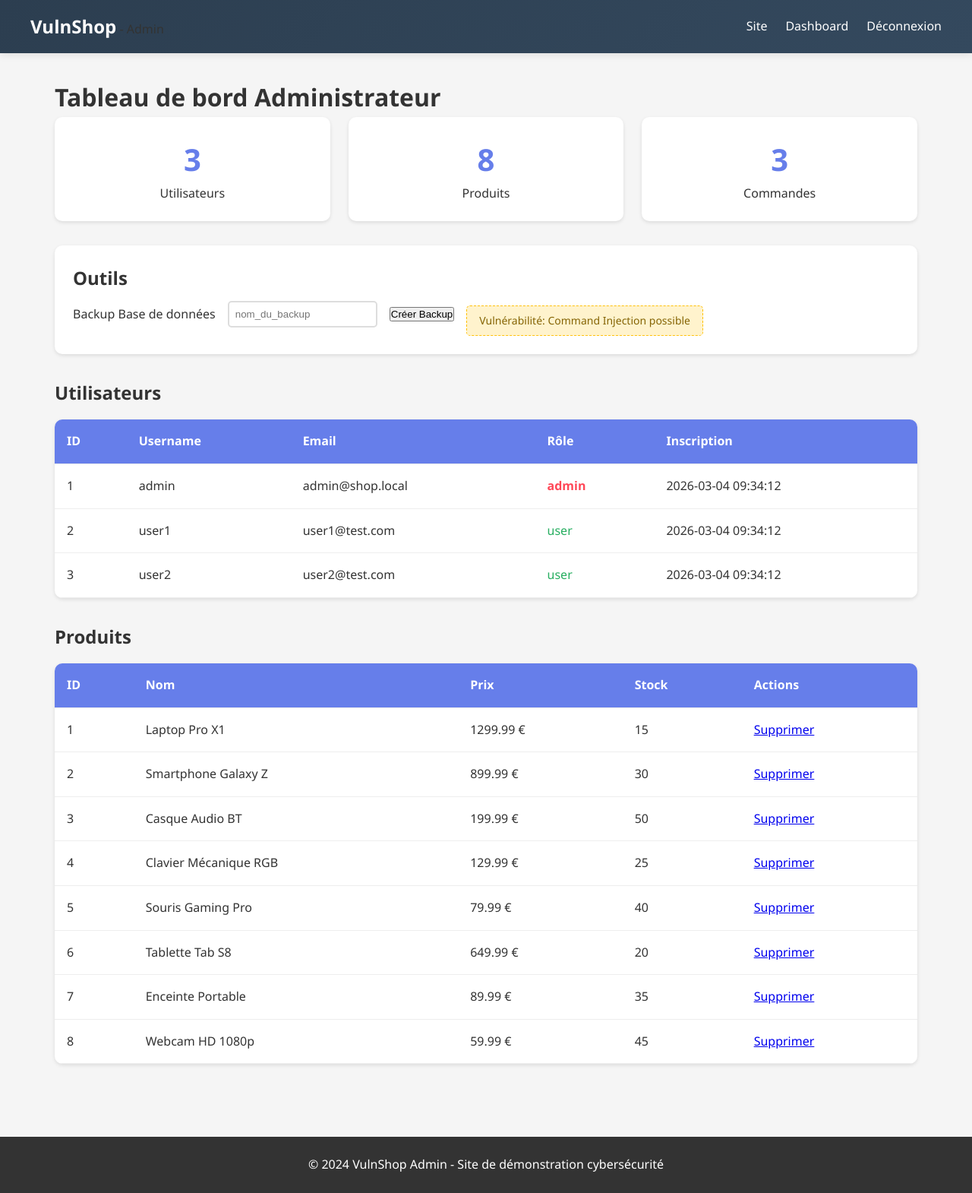
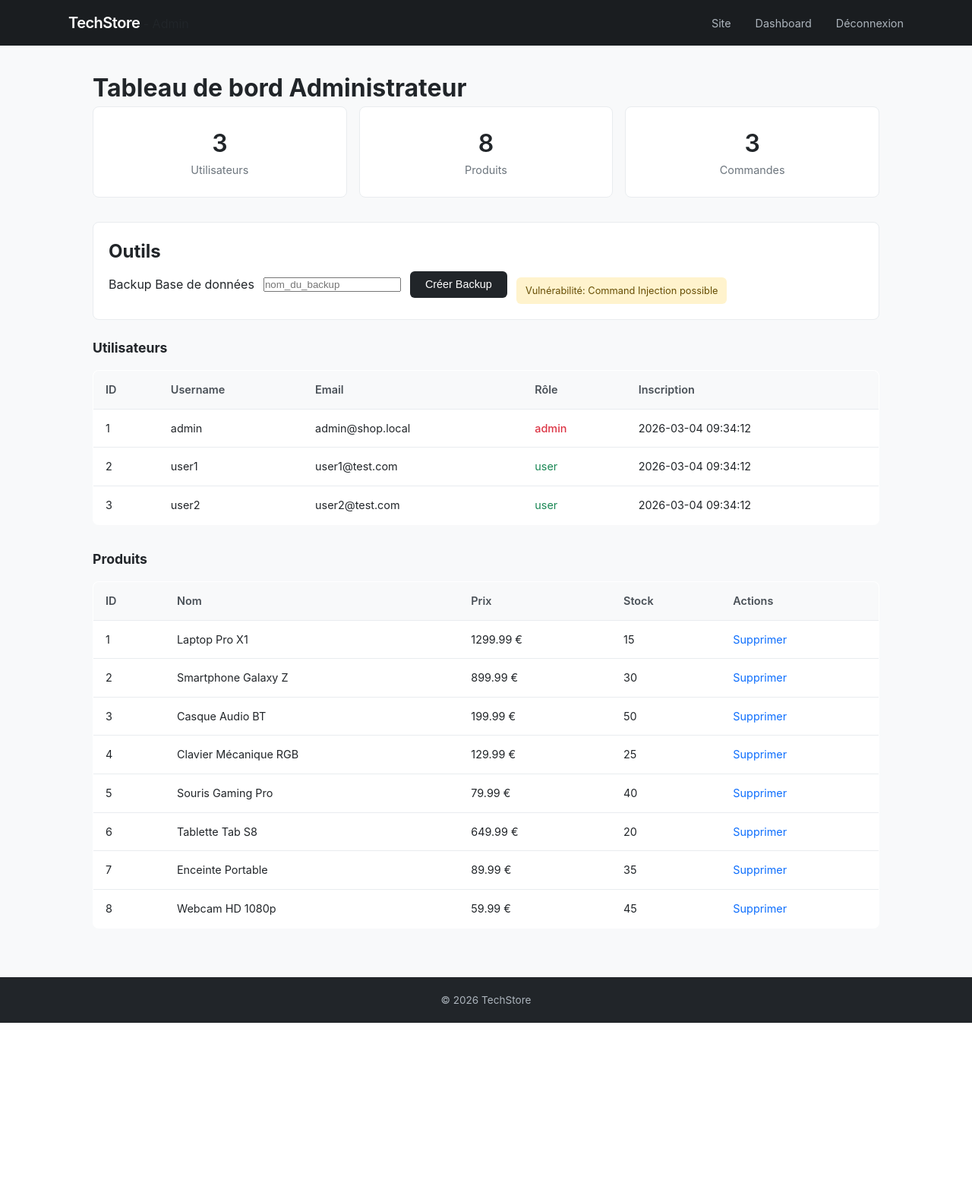
Before and after one commit to xKingsidex/Pedagogie_Web, a PHP site: page /admin/dashboard.php in a window 1280 px wide. Shown: the whole page at 76% size. After the commit the page ends 1346 px from the top, so only its background shows below. Run offline with PHP 8.4, Linux system fonts and the light colour scheme; a user stored in the database is signed in; data comes from the database, SQL or seed files in the repository.

Commit message:
Improve design: cleaner UI, rename to TechStore, update to 2026
- Modern minimalist CSS with neutral colors
- Sticky header, subtle shadows, clean typography
- Removed obvious hints for more realistic appearance
- Renamed VulnShop to TechStore

```diff
--- a/vulnerable_shop/admin/dashboard.php
+++ b/vulnerable_shop/admin/dashboard.php
@@ -72,13 +72,13 @@ $products_result = mysqli_query($conn, "SELECT * FROM products");
 <head>
     <meta charset="UTF-8">
     <meta name="viewport" content="width=device-width, initial-scale=1.0">
-    <title>Admin Dashboard - VulnShop</title>
+    <title>Admin Dashboard - TechStore</title>
     <link rel="stylesheet" href="../assets/css/style.css">
 </head>
 <body>
     <header class="admin-header">
         <nav>
-            <div class="logo"><a href="../index.php">VulnShop</a> - <span>Admin</span></div>
+            <div class="logo"><a href="../index.php">TechStore</a> - <span>Admin</span></div>
             <ul class="nav-links">
                 <li><a href="../index.php">Site</a></li>
                 <li><a href="dashboard.php">Dashboard</a></li>
@@ -188,7 +188,7 @@ $products_result = mysqli_query($conn, "SELECT * FROM products");
     </main>
 
     <footer>
-        <p>&copy; 2024 VulnShop Admin - Site de démonstration cybersécurité</p>
+        <p>&copy; 2026 TechStore</p>
     </footer>
 </body>
 </html>
--- a/vulnerable_shop/assets/css/style.css
+++ b/vulnerable_shop/assets/css/style.css
@@ -1,8 +1,3 @@
-/* =====================================================
-   VULNERABLE SHOP - STYLES CSS
-   Site de démonstration cybersécurité
-   ===================================================== */
-
 * {
     margin: 0;
     padding: 0;
@@ -10,204 +5,233 @@
 }
 
 body {
-    font-family: 'Segoe UI', Tahoma, Geneva, Verdana, sans-serif;
-    line-height: 1.6;
-    color: #333;
-    background-color: #f5f5f5;
+    font-family: -apple-system, BlinkMacSystemFont, 'Segoe UI', Roboto, sans-serif;
+    background: #f8f9fa;
+    color: #212529;
+    line-height: 1.5;
 }
 
-/* Navigation */
+a { color: #0d6efd; text-decoration: none; }
+a:hover { text-decoration: underline; }
+
+/* Header */
 header {
-    background: linear-gradient(135deg, #667eea 0%, #764ba2 100%);
-    padding: 1rem 2rem;
-    box-shadow: 0 2px 10px rgba(0,0,0,0.1);
+    background: #212529;
+    padding: 0 2rem;
+    position: sticky;
+    top: 0;
+    z-index: 100;
 }
 
 nav {
+    max-width: 1100px;
+    margin: 0 auto;
     display: flex;
     justify-content: space-between;
     align-items: center;
-    max-width: 1200px;
-    margin: 0 auto;
+    height: 60px;
 }
 
 .logo a {
-    color: white;
-    text-decoration: none;
-    font-size: 1.5rem;
-    font-weight: bold;
+    color: #fff;
+    font-size: 1.25rem;
+    font-weight: 600;
+    letter-spacing: -0.5px;
 }
 
 .nav-links {
     display: flex;
     list-style: none;
-    gap: 1.5rem;
+    gap: 2rem;
 }
 
 .nav-links a {
-    color: white;
-    text-decoration: none;
-    transition: opacity 0.3s;
+    color: #adb5bd;
+    font-size: 0.9rem;
+    transition: color 0.2s;
 }
 
-.nav-links a:hover {
-    opacity: 0.8;
+.nav-links a:hover { color: #fff; text-decoration: none; }
+
+.admin-link {
+    color: #dc3545 !important;
+    font-weight: 500;
 }
 
-.admin-link {
-    background: #ff4757;
-    padding: 0.5rem 1rem;
-    border-radius: 5px;
+/* Main */
+main {
+    max-width: 1100px;
+    margin: 0 auto;
+    padding: 2rem;
+    min-height: calc(100vh - 140px);
 }
 
-/* Main Content */
-main {
-    max-width: 1200px;
-    margin: 0 auto;
-    padding: 2rem;
-    min-height: calc(100vh - 200px);
-}
-
-/* Hero Section */
+/* Hero */
 .hero {
     text-align: center;
-    padding: 3rem 2rem;
-    background: white;
-    border-radius: 10px;
+    padding: 4rem 2rem;
+    background: #fff;
+    border-radius: 8px;
     margin-bottom: 2rem;
-    box-shadow: 0 2px 5px rgba(0,0,0,0.1);
+    border: 1px solid #e9ecef;
 }
 
 .hero h1 {
-    color: #667eea;
+    font-size: 2rem;
+    font-weight: 600;
     margin-bottom: 0.5rem;
 }
 
-/* Search Form */
+.hero p { color: #6c757d; }
+
+/* Search */
 .search-form {
     display: flex;
     gap: 0.5rem;
     justify-content: center;
     margin-top: 1.5rem;
+    max-width: 400px;
+    margin-left: auto;
+    margin-right: auto;
 }
 
 .search-form input {
-    padding: 0.75rem 1rem;
-    border: 2px solid #ddd;
-    border-radius: 5px;
-    width: 300px;
-    font-size: 1rem;
+    flex: 1;
+    padding: 0.6rem 1rem;
+    border: 1px solid #dee2e6;
+    border-radius: 6px;
+    font-size: 0.9rem;
 }
 
-.search-form button {
-    padding: 0.75rem 1.5rem;
-    background: #667eea;
-    color: white;
-    border: none;
-    border-radius: 5px;
-    cursor: pointer;
-    transition: background 0.3s;
+.search-form input:focus {
+    outline: none;
+    border-color: #0d6efd;
 }
 
-.search-form button:hover {
-    background: #5a6fd6;
+/* Buttons */
+.btn, button[type="submit"] {
+    padding: 0.6rem 1.25rem;
+    background: #212529;
+    color: #fff;
+    border: none;
+    border-radius: 6px;
+    font-size: 0.9rem;
+    cursor: pointer;
+    transition: background 0.2s;
 }
 
+.btn:hover, button[type="submit"]:hover {
+    background: #343a40;
+    text-decoration: none;
+    color: #fff;
+}
+
+.btn-primary { background: #0d6efd; }
+.btn-primary:hover { background: #0b5ed7; }
+
 /* Products Grid */
+.featured-products h2, .products-page h2 {
+    font-size: 1.25rem;
+    margin-bottom: 1.5rem;
+    font-weight: 600;
+}
+
 .products-grid {
     display: grid;
-    grid-template-columns: repeat(auto-fill, minmax(250px, 1fr));
+    grid-template-columns: repeat(auto-fill, minmax(240px, 1fr));
     gap: 1.5rem;
-    margin-top: 1.5rem;
 }
 
 .product-card {
-    background: white;
-    border-radius: 10px;
-    padding: 1.5rem;
-    box-shadow: 0 2px 5px rgba(0,0,0,0.1);
-    transition: transform 0.3s;
+    background: #fff;
+    border-radius: 8px;
+    padding: 1.25rem;
+    border: 1px solid #e9ecef;
+    transition: box-shadow 0.2s;
 }
 
 .product-card:hover {
-    transform: translateY(-5px);
+    box-shadow: 0 4px 12px rgba(0,0,0,0.08);
 }
 
 .product-card .product-image {
-    height: 150px;
-    background: #f0f0f0;
-    border-radius: 5px;
+    height: 140px;
+    background: #f8f9fa;
+    border-radius: 6px;
     display: flex;
     align-items: center;
     justify-content: center;
     margin-bottom: 1rem;
-}
-
-.product-card .product-image img {
-    max-width: 100%;
-    max-height: 100%;
-    object-fit: contain;
+    font-size: 2rem;
+    color: #adb5bd;
 }
 
 .product-card h3 {
-    margin-bottom: 0.5rem;
-    color: #333;
+    font-size: 1rem;
+    font-weight: 500;
+    margin-bottom: 0.25rem;
 }
 
 .product-card .price {
-    color: #667eea;
-    font-size: 1.25rem;
-    font-weight: bold;
-    margin-bottom: 0.5rem;
+    font-size: 1.1rem;
+    font-weight: 600;
+    color: #212529;
 }
 
-.product-card .category {
-    color: #666;
-    font-size: 0.875rem;
+.product-card .category, .product-card .stock {
+    font-size: 0.8rem;
+    color: #6c757d;
 }
 
-.product-card .stock {
-    color: #27ae60;
-    font-size: 0.875rem;
+.product-card .btn {
+    margin-top: 1rem;
+    width: 100%;
+    text-align: center;
 }
 
-/* Buttons */
-.btn {
-    display: inline-block;
-    padding: 0.5rem 1rem;
-    background: #667eea;
-    color: white;
-    text-decoration: none;
-    border-radius: 5px;
-    border: none;
-    cursor: pointer;
-    transition: background 0.3s;
-    font-size: 0.875rem;
+/* Filters */
+.filters {
+    background: #fff;
+    padding: 1rem 1.25rem;
+    border-radius: 8px;
+    margin-bottom: 1.5rem;
+    border: 1px solid #e9ecef;
 }
 
-.btn:hover {
-    background: #5a6fd6;
+.filters form {
+    display: flex;
+    gap: 0.75rem;
+    flex-wrap: wrap;
+    align-items: center;
 }
 
-.btn-primary {
-    padding: 0.75rem 1.5rem;
-    font-size: 1rem;
+.filters select, .filters input {
+    padding: 0.5rem 0.75rem;
+    border: 1px solid #dee2e6;
+    border-radius: 6px;
+    font-size: 0.9rem;
+}
+
+.search-result {
+    color: #6c757d;
+    margin-bottom: 1rem;
+    font-size: 0.9rem;
 }
 
 /* Auth Forms */
 .auth-form {
-    max-width: 400px;
-    margin: 2rem auto;
-    background: white;
+    max-width: 360px;
+    margin: 3rem auto;
+    background: #fff;
     padding: 2rem;
-    border-radius: 10px;
-    box-shadow: 0 2px 5px rgba(0,0,0,0.1);
+    border-radius: 8px;
+    border: 1px solid #e9ecef;
 }
 
 .auth-form h2 {
+    font-size: 1.5rem;
     text-align: center;
     margin-bottom: 1.5rem;
-    color: #667eea;
 }
 
 .form-group {
@@ -216,25 +240,26 @@ main {
 
 .form-group label {
     display: block;
-    margin-bottom: 0.5rem;
-    color: #333;
+    margin-bottom: 0.4rem;
+    font-size: 0.9rem;
+    font-weight: 500;
 }
 
 .form-group input[type="text"],
 .form-group input[type="email"],
 .form-group input[type="password"],
+.form-group input[type="number"],
 .form-group textarea {
     width: 100%;
-    padding: 0.75rem;
-    border: 2px solid #ddd;
-    border-radius: 5px;
-    font-size: 1rem;
+    padding: 0.6rem 0.75rem;
+    border: 1px solid #dee2e6;
+    border-radius: 6px;
+    font-size: 0.9rem;
 }
 
-.form-group input:focus,
-.form-group textarea:focus {
-    border-color: #667eea;
+.form-group input:focus, .form-group textarea:focus {
     outline: none;
+    border-color: #0d6efd;
 }
 
 .form-group.checkbox {
@@ -243,65 +268,51 @@ main {
     gap: 0.5rem;
 }
 
-.form-group.checkbox input {
-    width: auto;
-}
+.form-group.checkbox input { width: auto; }
 
-.auth-form button {
-    width: 100%;
-    margin-top: 1rem;
-}
+.auth-form button { width: 100%; margin-top: 0.5rem; }
 
 .auth-link {
     text-align: center;
     margin-top: 1rem;
-}
-
-.auth-link a {
-    color: #667eea;
+    font-size: 0.9rem;
+    color: #6c757d;
 }
 
 /* Messages */
-.error-message {
-    background: #ffe6e6;
-    color: #c0392b;
-    padding: 1rem;
-    border-radius: 5px;
+.error-message, .error {
+    background: #f8d7da;
+    color: #842029;
+    padding: 0.75rem 1rem;
+    border-radius: 6px;
     margin-bottom: 1rem;
-    border-left: 4px solid #c0392b;
+    font-size: 0.9rem;
 }
 
 .success-message {
-    background: #e6ffe6;
-    color: #27ae60;
-    padding: 1rem;
-    border-radius: 5px;
+    background: #d1e7dd;
+    color: #0f5132;
+    padding: 0.75rem 1rem;
+    border-radius: 6px;
     margin-bottom: 1rem;
-    border-left: 4px solid #27ae60;
+    font-size: 0.9rem;
 }
 
-/* Hints for attackers */
 .hint {
     background: #fff3cd;
-    color: #856404;
-    padding: 0.5rem 1rem;
-    border-radius: 5px;
-    font-size: 0.875rem;
+    color: #664d03;
+    padding: 0.5rem 0.75rem;
+    border-radius: 6px;
+    font-size: 0.8rem;
     margin-top: 1rem;
-    border: 1px dashed #ffc107;
-}
-
-.warning {
-    color: #ff4757;
-    font-weight: bold;
 }
 
 /* Product Detail */
 .product-detail {
-    background: white;
-    border-radius: 10px;
+    background: #fff;
+    border-radius: 8px;
     padding: 2rem;
-    box-shadow: 0 2px 5px rgba(0,0,0,0.1);
+    border: 1px solid #e9ecef;
 }
 
 .product-info {
@@ -312,262 +323,193 @@ main {
 }
 
 .product-image-large {
-    background: #f0f0f0;
-    border-radius: 10px;
-    height: 300px;
+    background: #f8f9fa;
+    border-radius: 8px;
+    height: 280px;
     display: flex;
     align-items: center;
     justify-content: center;
+    font-size: 3rem;
+    color: #adb5bd;
 }
 
 .product-details h1 {
-    color: #333;
-    margin-bottom: 1rem;
+    font-size: 1.5rem;
+    margin-bottom: 0.5rem;
 }
 
 .product-details .price {
-    font-size: 2rem;
-    color: #667eea;
-    font-weight: bold;
+    font-size: 1.75rem;
+    font-weight: 600;
 }
 
 .product-details .description {
-    color: #666;
+    color: #6c757d;
     margin: 1rem 0;
 }
 
+.add-to-cart {
+    display: flex;
+    gap: 0.5rem;
+    margin-top: 1.5rem;
+}
+
+.add-to-cart input { width: 80px; }
+
 /* Comments */
 .comments-section {
-    border-top: 1px solid #eee;
+    border-top: 1px solid #e9ecef;
     padding-top: 2rem;
+    margin-top: 2rem;
 }
 
 .comments-section h3 {
+    font-size: 1.1rem;
     margin-bottom: 1rem;
-}
-
-.comment-form {
-    margin-bottom: 2rem;
 }
 
 .comment-form textarea {
     width: 100%;
-    height: 100px;
-    padding: 1rem;
-    border: 2px solid #ddd;
-    border-radius: 5px;
+    height: 80px;
+    padding: 0.75rem;
+    border: 1px solid #dee2e6;
+    border-radius: 6px;
     resize: vertical;
     margin-bottom: 0.5rem;
 }
 
 .comment {
-    background: #f9f9f9;
+    background: #f8f9fa;
     padding: 1rem;
-    border-radius: 5px;
-    margin-bottom: 1rem;
+    border-radius: 6px;
+    margin-bottom: 0.75rem;
 }
 
 .comment-header {
     display: flex;
     justify-content: space-between;
     margin-bottom: 0.5rem;
+    font-size: 0.85rem;
 }
 
-.comment-header strong {
-    color: #667eea;
+.comment-header strong { color: #212529; }
+.comment-header .date { color: #adb5bd; }
+.comment-content { font-size: 0.9rem; }
+
+/* Tables */
+table {
+    width: 100%;
+    border-collapse: collapse;
+    background: #fff;
+    border-radius: 8px;
+    overflow: hidden;
+    border: 1px solid #e9ecef;
 }
 
-.comment-header .date {
-    color: #999;
-    font-size: 0.875rem;
+th, td {
+    padding: 0.875rem 1rem;
+    text-align: left;
+    border-bottom: 1px solid #e9ecef;
+    font-size: 0.9rem;
 }
 
-/* Orders */
-.orders-page table,
-.admin-table {
-    width: 100%;
-    border-collapse: collapse;
-    background: white;
-    border-radius: 10px;
-    overflow: hidden;
-    box-shadow: 0 2px 5px rgba(0,0,0,0.1);
+th {
+    background: #f8f9fa;
+    font-weight: 600;
+    color: #495057;
 }
 
-.orders-page th,
-.orders-page td,
-.admin-table th,
-.admin-table td {
-    padding: 1rem;
-    text-align: left;
-    border-bottom: 1px solid #eee;
+.status-pending { color: #e67700; }
+.status-shipped { color: #0d6efd; }
+.status-delivered { color: #198754; }
+
+.order-detail-box {
+    background: #fff;
+    padding: 1.5rem;
+    border-radius: 8px;
+    margin-bottom: 1.5rem;
+    border: 1px solid #e9ecef;
+    border-left: 3px solid #0d6efd;
 }
 
-.orders-page th,
-.admin-table th {
-    background: #667eea;
-    color: white;
+/* Profile */
+.profile-page { max-width: 500px; margin: 0 auto; }
+
+.profile-info, .profile-form {
+    background: #fff;
+    padding: 1.5rem;
+    border-radius: 8px;
+    margin-bottom: 1rem;
+    border: 1px solid #e9ecef;
 }
 
-.status-pending { color: #f39c12; }
-.status-shipped { color: #3498db; }
-.status-delivered { color: #27ae60; }
-
-.order-detail-box {
-    background: white;
-    padding: 1.5rem;
-    border-radius: 10px;
-    margin-bottom: 2rem;
-    box-shadow: 0 2px 5px rgba(0,0,0,0.1);
-    border-left: 4px solid #667eea;
-}
-
-/* Filters */
-.filters {
-    background: white;
-    padding: 1rem;
-    border-radius: 10px;
-    margin-bottom: 1.5rem;
-    box-shadow: 0 2px 5px rgba(0,0,0,0.1);
-}
-
-.filters form {
-    display: flex;
-    gap: 1rem;
-    flex-wrap: wrap;
-    align-items: center;
-}
-
-.filters select {
-    padding: 0.75rem;
-    border: 2px solid #ddd;
-    border-radius: 5px;
-    font-size: 1rem;
-}
-
-.search-result {
-    color: #666;
-    margin-bottom: 1rem;
-}
-
-/* Admin Styles */
-.admin-header {
-    background: linear-gradient(135deg, #2c3e50 0%, #34495e 100%);
-}
-
-.admin-main {
-    padding: 2rem;
-}
+/* Admin */
+.admin-header { background: #1a1d20; }
 
 .stats-grid {
     display: grid;
     grid-template-columns: repeat(3, 1fr);
-    gap: 1.5rem;
+    gap: 1rem;
     margin-bottom: 2rem;
 }
 
 .stat-card {
-    background: white;
+    background: #fff;
     padding: 1.5rem;
-    border-radius: 10px;
+    border-radius: 8px;
     text-align: center;
-    box-shadow: 0 2px 5px rgba(0,0,0,0.1);
+    border: 1px solid #e9ecef;
 }
 
 .stat-card h3 {
-    font-size: 2.5rem;
-    color: #667eea;
+    font-size: 2rem;
+    font-weight: 600;
 }
 
-.admin-section {
-    margin-bottom: 2rem;
+.stat-card p {
+    color: #6c757d;
+    font-size: 0.9rem;
 }
 
+.admin-section { margin-bottom: 2rem; }
 .admin-section h2 {
+    font-size: 1.1rem;
     margin-bottom: 1rem;
-    color: #333;
 }
 
 .admin-tools {
-    background: white;
-    padding: 1.5rem;
-    border-radius: 10px;
-    margin-bottom: 2rem;
-    box-shadow: 0 2px 5px rgba(0,0,0,0.1);
+    background: #fff;
+    padding: 1.25rem;
+    border-radius: 8px;
+    margin-bottom: 1.5rem;
+    border: 1px solid #e9ecef;
 }
 
 .tool-form {
     display: flex;
-    gap: 1rem;
+    gap: 0.75rem;
     align-items: center;
     flex-wrap: wrap;
 }
 
-.tool-form input {
-    padding: 0.5rem;
-    border: 2px solid #ddd;
-    border-radius: 5px;
-}
-
-.role-admin {
-    color: #ff4757;
-    font-weight: bold;
-}
-
-.role-user {
-    color: #27ae60;
-}
-
-/* Profile */
-.profile-page {
-    max-width: 600px;
-    margin: 0 auto;
-}
-
-.profile-info {
-    background: white;
-    padding: 1.5rem;
-    border-radius: 10px;
-    margin-bottom: 1.5rem;
-    box-shadow: 0 2px 5px rgba(0,0,0,0.1);
-}
-
-.profile-form {
-    background: white;
-    padding: 1.5rem;
-    border-radius: 10px;
-    box-shadow: 0 2px 5px rgba(0,0,0,0.1);
-}
+.role-admin { color: #dc3545; font-weight: 500; }
+.role-user { color: #198754; }
 
 /* Footer */
 footer {
-    background: #333;
-    color: white;
+    background: #212529;
+    color: #adb5bd;
     text-align: center;
-    padding: 1.5rem;
-    margin-top: 2rem;
+    padding: 1.25rem;
+    font-size: 0.85rem;
 }
 
-footer .warning {
-    margin-top: 0.5rem;
-    font-size: 0.875rem;
-}
+footer .warning { color: #ffc107; margin-top: 0.25rem; }
 
 /* Responsive */
 @media (max-width: 768px) {
-    .nav-links {
-        flex-wrap: wrap;
-        justify-content: center;
-    }
-
-    .product-info {
-        grid-template-columns: 1fr;
-    }
-
-    .stats-grid {
-        grid-template-columns: 1fr;
-    }
-
-    .filters form {
-        flex-direction: column;
-    }
+    .nav-links { gap: 1rem; font-size: 0.85rem; }
+    .product-info { grid-template-columns: 1fr; }
+    .stats-grid { grid-template-columns: 1fr; }
+    main { padding: 1rem; }
 }
--- a/vulnerable_shop/product.php
+++ b/vulnerable_shop/product.php
@@ -52,13 +52,13 @@ $comments_result = mysqli_query($conn, $comments_query);
 <head>
     <meta charset="UTF-8">
     <meta name="viewport" content="width=device-width, initial-scale=1.0">
-    <title><?php echo $product['name']; ?> - VulnShop</title>
+    <title><?php echo $product['name']; ?> - TechStore</title>
     <link rel="stylesheet" href="assets/css/style.css">
 </head>
 <body>
     <header>
         <nav>
-            <div class="logo"><a href="index.php">VulnShop</a></div>
+            <div class="logo"><a href="index.php">TechStore</a></div>
             <ul class="nav-links">
                 <li><a href="index.php">Accueil</a></li>
                 <li><a href="products.php">Produits</a></li>
@@ -135,7 +135,7 @@ $comments_result = mysqli_query($conn, $comments_query);
     </main>
 
     <footer>
-        <p>&copy; 2024 VulnShop - Site de démonstration cybersécurité</p>
+        <p>&copy; 2026 TechStore</p>
     </footer>
 </body>
 </html>
--- a/vulnerable_shop/products.php
+++ b/vulnerable_shop/products.php
@@ -43,13 +43,13 @@ if (!$result) {
 <head>
     <meta charset="UTF-8">
     <meta name="viewport" content="width=device-width, initial-scale=1.0">
-    <title>Produits - VulnShop</title>
+    <title>Produits - TechStore</title>
     <link rel="stylesheet" href="assets/css/style.css">
 </head>
 <body>
     <header>
         <nav>
-            <div class="logo"><a href="index.php">VulnShop</a></div>
+            <div class="logo"><a href="index.php">TechStore</a></div>
             <ul class="nav-links">
                 <li><a href="index.php">Accueil</a></li>
                 <li><a href="products.php">Produits</a></li>
@@ -122,7 +122,7 @@ if (!$result) {
     </main>
 
     <footer>
-        <p>&copy; 2024 VulnShop - Site de démonstration cybersécurité</p>
+        <p>&copy; 2026 TechStore</p>
     </footer>
 </body>
 </html>
--- a/vulnerable_shop/register.php
+++ b/vulnerable_shop/register.php
@@ -39,13 +39,13 @@ if ($_SERVER['REQUEST_METHOD'] == 'POST') {
 <head>
     <meta charset="UTF-8">
     <meta name="viewport" content="width=device-width, initial-scale=1.0">
-    <title>Inscription - VulnShop</title>
+    <title>Inscription - TechStore</title>
     <link rel="stylesheet" href="assets/css/style.css">
 </head>
 <body>
     <header>
         <nav>
-            <div class="logo"><a href="index.php">VulnShop</a></div>
+            <div class="logo"><a href="index.php">TechStore</a></div>
             <ul class="nav-links">
                 <li><a href="index.php">Accueil</a></li>
                 <li><a href="products.php">Produits</a></li>
@@ -93,7 +93,7 @@ if ($_SERVER['REQUEST_METHOD'] == 'POST') {
     </main>
 
     <footer>
-        <p>&copy; 2024 VulnShop - Site de démonstration cybersécurité</p>
+        <p>&copy; 2026 TechStore</p>
     </footer>
 </body>
 </html>
```
Also changed, not shown: vulnerable_shop/index.php (+5 -5 lines), vulnerable_shop/login.php (+3 -4 lines), vulnerable_shop/orders.php (+3 -4 lines), vulnerable_shop/profile.php (+3 -4 lines).
